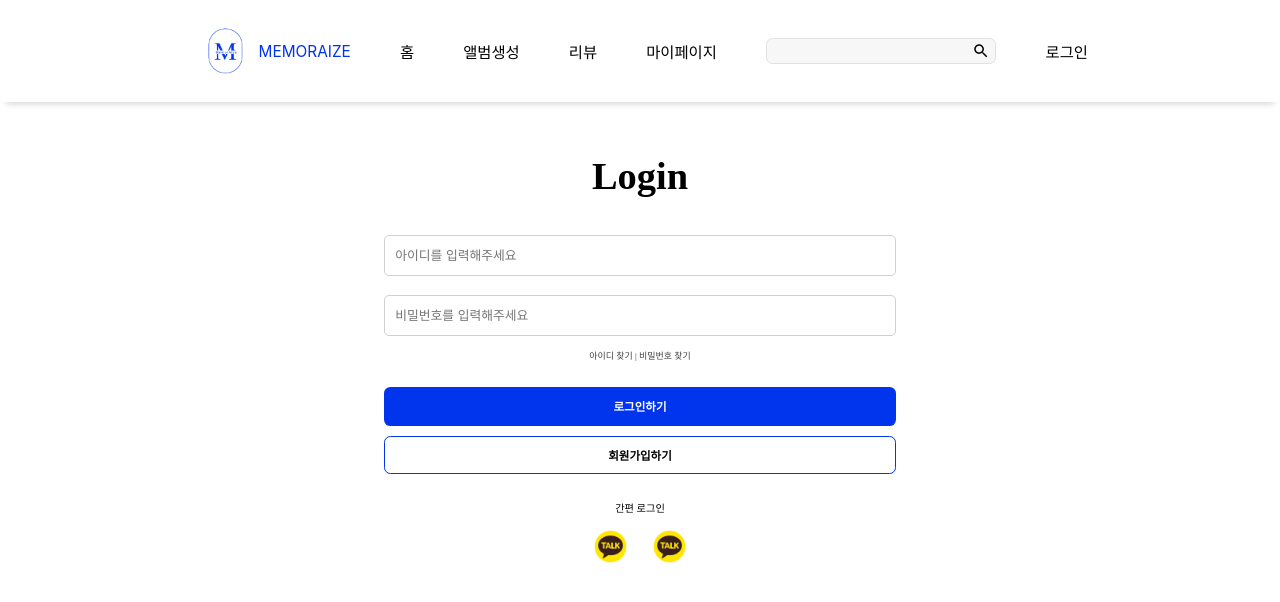
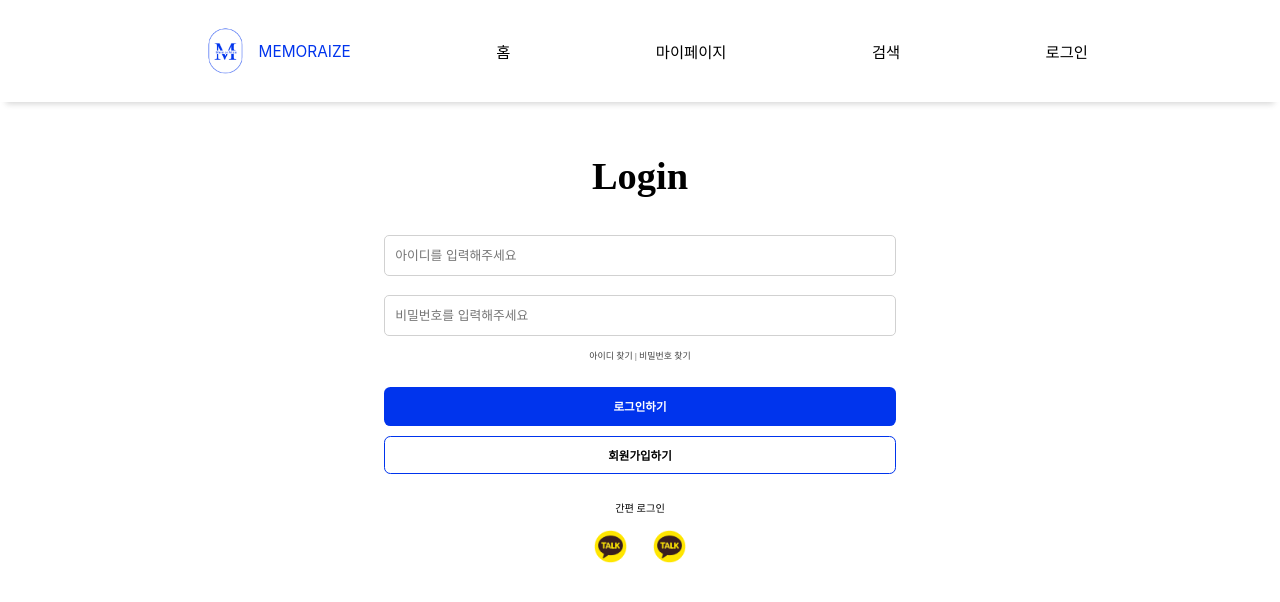
Before and after one commit to Han-Geureut/Han-Geureut-Front, a React (Create React App) app: page /Login in a window 1280 px wide. Shown: the top 602 px of the page. Built offline with nearby package versions, Linux system fonts and the light colour scheme.

Commit message:
feat: 검색 페이지 앨범 초기 조회 기능 추가, 검색 버튼 수정

```diff
--- a/src/components/Header/Header.jsx
+++ b/src/components/Header/Header.jsx
@@ -1,5 +1,5 @@
 import styled from 'styled-components';
-import { NavLink, Link } from 'react-router-dom';
+import { NavLink } from 'react-router-dom';
 import Logo from '../../assets/images/Logo.png';
 import { useNavigate } from 'react-router-dom';
 import useAuth from '../../useAuth/useAuth';
@@ -27,52 +27,19 @@ const StyledNavLink = styled(NavLink)`
   color: #000;
   font-family: Pretendard;
   font-size: 1.2vw;
-  font-style: normal;
   font-weight: 500;
-  line-height: normal;
 
   &:hover {
     opacity: 0.8;
   }
 `;
 
-const SearchBarContainer = styled.div`
-  position: relative;
-  width: 18vw;
-  height: 2vw;
-  border-radius: 0.5vw;
-  border: 1px solid #e1e1e1;
-  background: #f7f7f7;
-  display: flex;
-  align-items: center;
-`;
-
-const SearchInput = styled.input`
-  width: 100%;
-  height: 100%;
-  border: none;
-  border-radius: 0.5vw;
-  padding: 0 3vw 0 1vw; /* 좌측 패딩을 조정해 텍스트 입력 영역을 확보하세요. */
-  background: transparent;
-  &:focus {
-    outline: none;
-  }
-`;
-
-const SearchIcon = styled.div`
-  position: absolute;
-  right: 0.4vw;
-  width: 1.4vw;
-  height: 1.4vw;
-  display: flex;
-  justify-content: center;
-  align-items: center;
-`;
 const HeaderLogo = styled.div`
   display: flex;
   flex-direction: row;
   align-items: center;
   justify-content: center;
+  cursor: pointer;
 `;
 
 const Logotitle = styled.p`
@@ -80,11 +47,22 @@ const Logotitle = styled.p`
   color: #0034ed;
 `;
 
+/* 검색 텍스트 버튼 (박스 없음) */
+const SearchText = styled.p`
+  color: #000;
+  font-family: Pretendard;
+  font-size: 1.2vw;
+  font-weight: 500;
+  cursor: pointer;
+
+  &:hover {
+    opacity: 0.7;
+  }
+`;
+
 const Header = () => {
   const navigate = useNavigate();
-
   const isAuthenticated = useAuth();
-
   const handleLogout = () => {
     localStorage.removeItem('authToken');
     localStorage.removeItem('refreshToken');
@@ -99,29 +77,15 @@ const Header = () => {
             <img src={Logo} style={{ width: '5.2vw', height: '5.2vw' }} />
             <Logotitle>MEMORAIZE</Logotitle>
           </HeaderLogo>
-          <StyledNavLink to="/" exact>
-            홈
-          </StyledNavLink>
-          <StyledNavLink to="/Creates1">앨범생성</StyledNavLink>
-          <StyledNavLink to="/Viewreview">리뷰</StyledNavLink>
+
+          <StyledNavLink to="/">홈</StyledNavLink>
           <StyledNavLink to="/Mypage">마이페이지</StyledNavLink>
-          <SearchBarContainer onClick={() => navigate('/search')}>
-            <SearchInput />
-            <SearchIcon>
-              <svg
-                xmlns="http://www.w3.org/2000/svg"
-                width="1.4vw"
-                height="1.4vw"
-                viewBox="0 0 28 28"
-                fill="none"
-              >
-                <path
-                  d="M18.0833 16.3333H17.1617L16.835 16.0183C17.9783 14.6883 18.6667 12.9617 18.6667 11.0833C18.6667 6.895 15.2717 3.5 11.0833 3.5C6.895 3.5 3.5 6.895 3.5 11.0833C3.5 15.2717 6.895 18.6667 11.0833 18.6667C12.9617 18.6667 14.6883 17.9783 16.0183 16.835L16.3333 17.1617V18.0833L22.1667 23.905L23.905 22.1667L18.0833 16.3333ZM11.0833 16.3333C8.17833 16.3333 5.83333 13.9883 5.83333 11.0833C5.83333 8.17833 8.17833 5.83333 11.0833 5.83333C13.9883 5.83333 16.3333 8.17833 16.3333 11.0833C16.3333 13.9883 13.9883 16.3333 11.0833 16.3333Z"
-                  fill="black"
-                />
-              </svg>
-            </SearchIcon>
-          </SearchBarContainer>
+
+          {/* 검색 버튼 */}
+          <SearchText onClick={() => navigate('/search')}>
+            검색
+          </SearchText>
+
           {isAuthenticated ? (
             <StyledNavLink to="/login" onClick={handleLogout}>
               로그아웃
@@ -133,6 +97,7 @@ const Header = () => {
       </HeaderContainer>
     </>
   );
+
 };
 
 export default Header;
--- a/src/pages/Search/Search.jsx
+++ b/src/pages/Search/Search.jsx
@@ -3,7 +3,7 @@ import SearchBanner from '../../assets/images/searchbanner.png';
 import styled from 'styled-components';
 import RowLine from '../../assets/images/Vector 213.png';
 import Titleimage from '../../assets/images/titleimage.png';
-import { useState } from 'react';
+import { useState, useEffect } from 'react'; // 🔥 useEffect 추가
 import { useNavigate } from 'react-router-dom';
 
 const BannerContainer = styled.div`
@@ -32,15 +32,12 @@ const Text = styled.p`
   color: ${(props) => (props.isSelected ? '#000' : 'var(--5, #707070)')};
   font-family: Pretendard;
   font-size: 1.2vw;
-  font-style: normal;
   font-weight: 500;
-  line-height: normal;
 `;
 
 const ColumnContainer = styled.div`
   display: flex;
   flex-direction: column;
-  justify-content: center;
   gap: 0.4vw;
   margin-left: 1.8vw;
 `;
@@ -51,61 +48,42 @@ const CreatesContainer = styled.div`
   width: 60%;
   height: 42vw;
   align-items: center;
-  margin-bottom: 2vw;
 `;
 
 const TitleContainer = styled.div`
   margin-top: 2.4vw;
   display: flex;
-  flex-direction: row;
-  justify-content: flex-start;
   align-items: center;
   width: 100%;
 `;
 
 const TitleP = styled.p`
-  color: #000;
-  font-family: Pretendard;
   font-size: 1vw;
-  font-style: normal;
-  font-weight: 400;
-  line-height: normal;
 `;
 
 const IdP = styled.p`
-  color: var(--5, #707070);
-  font-family: Pretendard;
   font-size: 0.8vw;
-  font-style: normal;
-  font-weight: 500;
-  line-height: normal;
+  color: #707070;
 `;
 
 const TextContainer = styled.div`
   position: relative;
-  margin-bottom: 10px; // 선택된 항목과 이미지 사이의 공간 조정
   cursor: pointer;
 
-  // 선택된 항목 아래의 파란색 줄을 추가합니다.
   &::after {
     content: '';
     display: ${(props) => (props.isSelected ? 'block' : 'none')};
     position: absolute;
-    bottom: -27.5px; // 하단 테두리 위치 조정
-    left: -5px;
+    bottom: -27.5px;
     width: 130%;
     border-bottom: 2px solid #5e81ff;
-    stroke-width: 3px;
   }
 `;
 
 const BannerText = styled.p`
   color: #fff;
-  font-family: Pretendard;
   font-size: 3vw;
-  font-style: normal;
   font-weight: 800;
-  line-height: normal;
 `;
 
 const StyledBannerContainer = styled.div`
@@ -116,7 +94,6 @@ const StyledBannerContainer = styled.div`
   display: flex;
   align-items: center;
   justify-content: center;
-  flex-direction: column;
 `;
 
 const TextContainer2 = styled.div`
@@ -125,15 +102,11 @@ const TextContainer2 = styled.div`
   flex-direction: column;
   gap: 2vw;
   align-items: center;
-  justify-content: center;
 `;
 
 const SearchBarContainer = styled.div`
-  position: relative;
   width: 58.95vw;
   height: 3vw;
-  border-radius: 0.2vw;
-
   background: rgba(255, 255, 255, 0.25);
   display: flex;
   align-items: center;
@@ -141,55 +114,65 @@ const SearchBarContainer = styled.div`
 
 const SearchInput = styled.input`
   width: 100%;
-  height: 100%;
   border: none;
   font-size: 1.2vw;
-  border-radius: 0.5vw;
-  padding: 0 3vw 0 1vw; /* 좌측 패딩을 조정해 텍스트 입력 영역을 확보하세요. */
   background: transparent;
   &:focus {
     outline: none;
   }
-
-  &::placeholder {
-    color: #fff;
-  }
-`;
-
-const SearchIcon = styled.div`
-  position: absolute;
-  right: 0.4vw;
-  width: 1.4vw;
-  height: 1.4vw;
-  display: flex;
-  justify-content: center;
-  align-items: center;
 `;
 
 const RoundImageContainer = styled.div`
-  width: 5vw; // 이미지와 같은 크기
-  height: 5vw; // 이미지와 같은 높이
-  border-radius: 50%; // 원형 모양으로
-  overflow: hidden; // 내부 이미지가 동그란 모양을 따르도록
-  display: flex;
-  justify-content: center;
-  align-items: center;
+  width: 5vw;
+  height: 5vw;
+  border-radius: 50%;
+  overflow: hidden;
 `;
 
 const RoundImage = styled.img`
   width: 100%;
-  height: auto; // 비율 유지
 `;
 
 const Search = () => {
   const [selectedCategory, setSelectedCategory] = useState('album');
   const [keyword, setKeyword] = useState('');
   const navigate = useNavigate();
+
   const [searchResults, setSearchResults] = useState({
     albumList: [],
     userList: [],
     placeList: [],
   });
+
+  // 🔥 핵심 추가: 처음 들어오면 전체 앨범 불러오기
+  useEffect(() => {
+    const fetchAllAlbums = async () => {
+      try {
+        const authToken = localStorage.getItem('authToken');
+
+        const response = await fetch(
+          `${process.env.REACT_APP_API_URL}/search/albums`,
+          {
+            headers: {
+              Authorization: `Bearer ${authToken}`,
+            },
+          }
+        );
+
+        const data = await response.json();
+
+        setSearchResults((prev) => ({
+          ...prev,
+          albumList: data.result,
+        }));
+
+      } catch (error) {
+        console.error("앨범 불러오기 실패:", error);
+      }
+    };
+
+    fetchAllAlbums();
+  }, []);
 
   const handleNavigate = (item) => {
     if (selectedCategory === 'place') {
@@ -201,95 +184,63 @@ const Search = () => {
 
   const handleSearch = async () => {
     const authToken = localStorage.getItem('authToken');
-    const url = `${process.env.REACT_APP_API_URL}/search/keyword?keyword=${encodeURIComponent(
-      keyword
-    )}`;
-    try {
-      const response = await fetch(url, {
-        method: 'GET',
+
+    const response = await fetch(
+      `${process.env.REACT_APP_API_URL}/search/keyword?keyword=${keyword}`,
+      {
         headers: {
           Authorization: `Bearer ${authToken}`,
-          'Content-Type': 'application/json',
         },
-      });
-      if (!response.ok) {
-        throw new Error(`HTTP error! status: ${response.status}`);
       }
-      const data = await response.json();
-      setSearchResults(data.result);
-      console.log(data);
-    } catch (error) {
-      console.error('Failed to fetch data:', error);
-    }
+    );
+
+    const data = await response.json();
+    setSearchResults(data.result);
   };
 
   return (
     <>
       <Header />
+
       <StyledBannerContainer>
         <TextContainer2>
           <BannerText>Search</BannerText>
+
           <SearchBarContainer>
             <SearchInput
-              type="text"
               value={keyword}
               onChange={(e) => setKeyword(e.target.value)}
-              placeholder="무엇이든 검색하세요"
+              placeholder="검색"
             />
-            <SearchIcon onClick={handleSearch} style={{ cursor: 'pointer' }}>
-              <svg
-                xmlns="http://www.w3.org/2000/svg"
-                width="1.4vw"
-                height="1.4vw"
-                viewBox="0 0 28 28"
-                fill="none"
-              >
-                <path
-                  d="M18.0833 16.3333H17.1617L16.835 16.0183C17.9783 14.6883 18.6667 12.9617 18.6667 11.0833C18.6667 6.895 15.2717 3.5 11.0833 3.5C6.895 3.5 3.5 6.895 3.5 11.0833C3.5 15.2717 6.895 18.6667 11.0833 18.6667C12.9617 18.6667 14.6883 17.9783 16.0183 16.835L16.3333 17.1617V18.0833L22.1667 23.905L23.905 22.1667L18.0833 16.3333ZM11.0833 16.3333C8.17833 16.3333 5.83333 13.9883 5.83333 11.0833C5.83333 8.17833 8.17833 5.83333 11.0833 5.83333C13.9883 5.83333 16.3333 8.17833 16.3333 11.0833C16.3333 13.9883 13.9883 16.3333 11.0833 16.3333Z"
-                  fill="black"
-                />
-              </svg>
-            </SearchIcon>
+            <div onClick={handleSearch} style={{ cursor: 'pointer' }}>
+              🔍
+            </div>
           </SearchBarContainer>
         </TextContainer2>
       </StyledBannerContainer>
 
       <Container>
         <CreatesContainer>
+
           <RowContainer>
-            <TextContainer
-              isSelected={selectedCategory === 'album'}
-              onClick={() => setSelectedCategory('album')}
-            >
+            <TextContainer onClick={() => setSelectedCategory('album')}>
               <Text isSelected={selectedCategory === 'album'}>앨범명</Text>
             </TextContainer>
-            <TextContainer
-              isSelected={selectedCategory === 'user'}
-              onClick={() => setSelectedCategory('user')}
-            >
+            <TextContainer onClick={() => setSelectedCategory('user')}>
               <Text isSelected={selectedCategory === 'user'}>사용자</Text>
             </TextContainer>
-            <TextContainer
-              isSelected={selectedCategory === 'place'}
-              onClick={() => setSelectedCategory('place')}
-            >
+            <TextContainer onClick={() => setSelectedCategory('place')}>
               <Text isSelected={selectedCategory === 'place'}>장소</Text>
-            </TextContainer>
-            <TextContainer
-              isSelected={selectedCategory === 'review'}
-              onClick={() => setSelectedCategory('review')}
-            >
-              <Text isSelected={selectedCategory === 'review'}>리뷰</Text>
             </TextContainer>
           </RowContainer>
 
-          <img src={RowLine} style={{ width: '59vw' }} alt="Row Line" />
+          <img src={RowLine} style={{ width: '59vw' }} alt="" />
+
           {searchResults[selectedCategory + 'List']?.map((item, index) => (
             <TitleContainer key={index} onClick={() => handleNavigate(item)}>
               <RoundImageContainer>
                 <RoundImage
                   src={item.profileImg || item.mainImg || Titleimage}
-                  alt="Album Image"
                 />
               </RoundImageContainer>
 
@@ -309,6 +260,7 @@ const Search = () => {
               </ColumnContainer>
             </TitleContainer>
           ))}
+
         </CreatesContainer>
       </Container>
     </>
```
